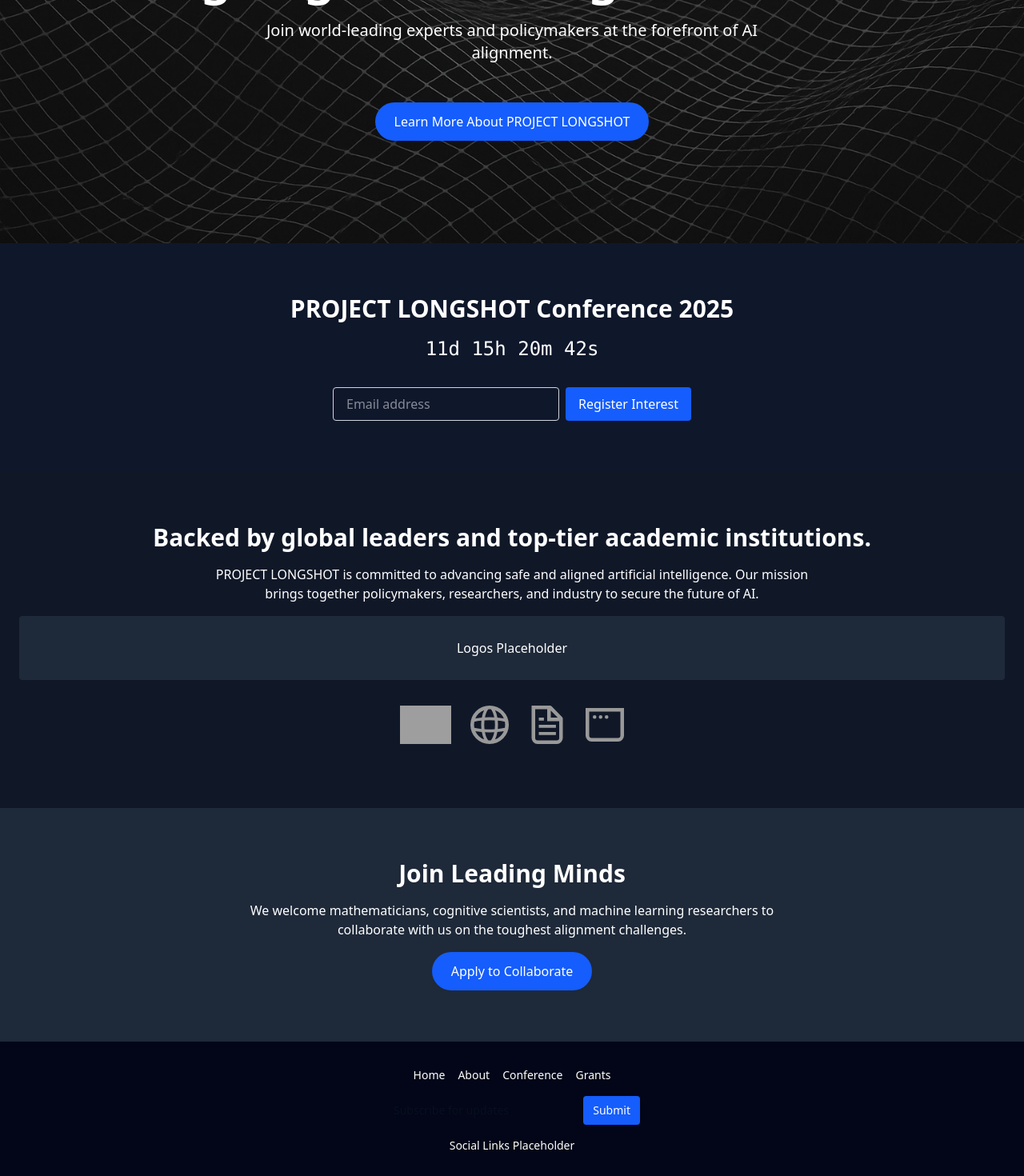
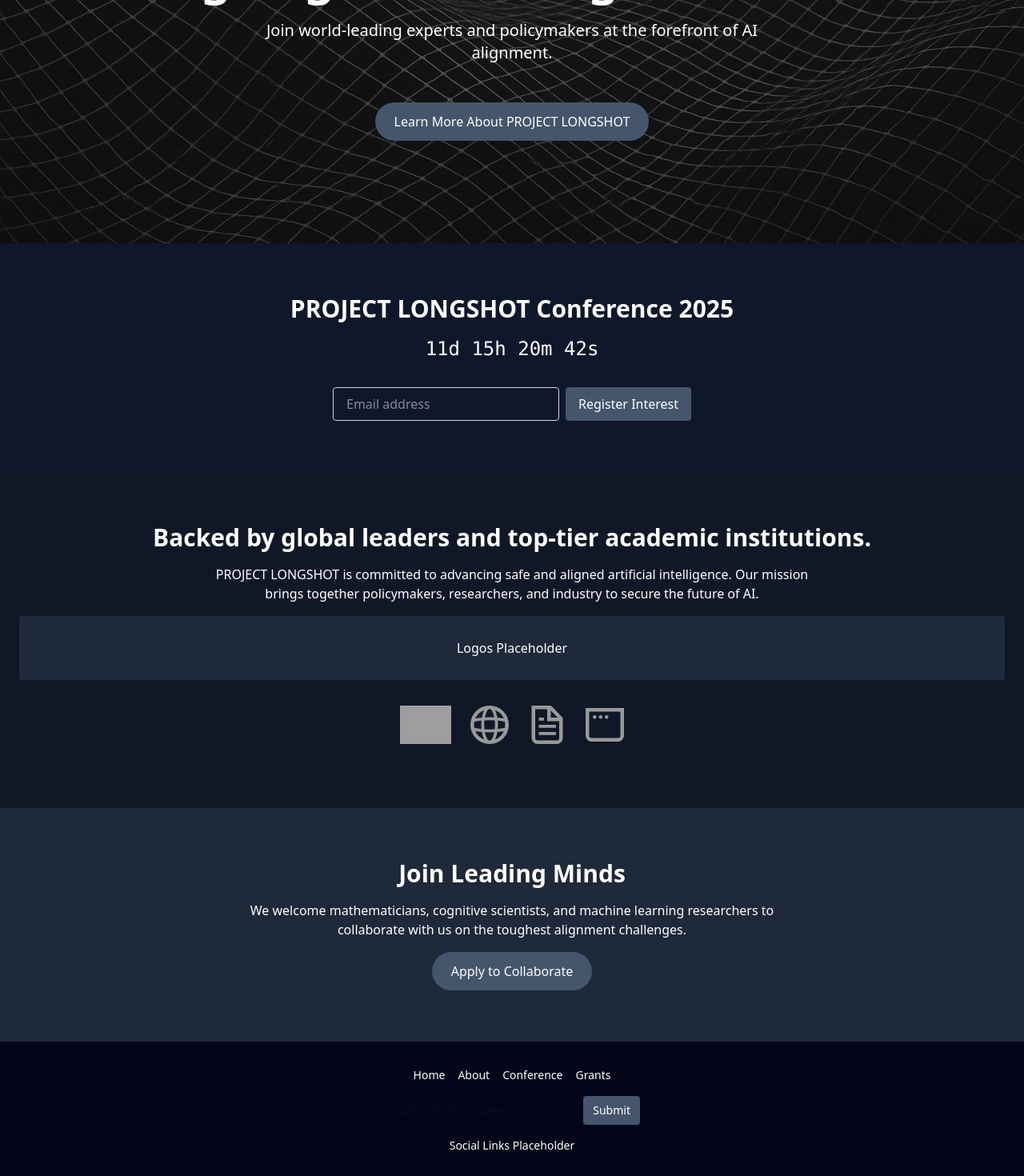
Before and after one commit to willkwork/Longshot, a Next.js app: page / in a window 1280 px wide. Shown: the part 340-1810 px from the top of the page at 80% size. Built offline with nearby package versions, Linux system fonts and the light colour scheme; grey boxes are pictures that could not be loaded.

Commit message:
Make buttons use slate background

```diff
--- a/app/conference/page.tsx
+++ b/app/conference/page.tsx
@@ -24,7 +24,7 @@ export default function ConferencePage() {
           <input type="email" placeholder="Email address" className="flex-1 px-4 py-2 rounded border border-gray-300 dark:border-gray-700 bg-transparent" />
           <MotionButton
             type="submit"
-            className="bg-blue-600 text-white px-4 py-2 rounded"
+            className="bg-slate-600 text-white px-4 py-2 rounded"
             whileHover={{ scale: 1.05 }}
             whileFocus={{ scale: 1.05 }}
             whileTap={{ scale: 0.95 }}
--- a/app/grants/page.tsx
+++ b/app/grants/page.tsx
@@ -34,7 +34,7 @@ export default function GrantsPage() {
         <p className="max-w-2xl">We welcome proposals from academics and research groups around the world. Funding cycles run throughout the year.</p>
         <MotionLink
           href="#"
-          className="bg-blue-600 text-white px-6 py-3 rounded-full"
+          className="bg-slate-600 text-white px-6 py-3 rounded-full"
           whileHover={{ scale: 1.05 }}
           whileFocus={{ scale: 1.05 }}
           whileTap={{ scale: 0.95 }}
--- a/app/page.tsx
+++ b/app/page.tsx
@@ -23,7 +23,7 @@ export default function Home() {
 
         <MotionLink
           href="#about"
-          className="mt-6 inline-block bg-blue-600 text-white rounded-full px-6 py-3"
+          className="mt-6 inline-block bg-slate-600 text-white rounded-full px-6 py-3"
           whileHover={{ scale: 1.05 }}
           whileFocus={{ scale: 1.05 }}
           whileTap={{ scale: 0.95 }}
@@ -47,7 +47,7 @@ export default function Home() {
           <input type="email" placeholder="Email address" className="flex-1 px-4 py-2 rounded border border-gray-300 dark:border-gray-700 bg-transparent" />
           <MotionButton
             type="submit"
-            className="bg-blue-600 text-white px-4 py-2 rounded"
+            className="bg-slate-600 text-white px-4 py-2 rounded"
             whileHover={{ scale: 1.05 }}
             whileFocus={{ scale: 1.05 }}
             whileTap={{ scale: 0.95 }}
@@ -85,7 +85,7 @@ export default function Home() {
         <p className="max-w-2xl">We welcome mathematicians, cognitive scientists, and machine learning researchers to collaborate with us on the toughest alignment challenges.</p>
         <MotionLink
           href="#"
-          className="bg-blue-600 text-white px-6 py-3 rounded-full"
+          className="bg-slate-600 text-white px-6 py-3 rounded-full"
           whileHover={{ scale: 1.05 }}
           whileFocus={{ scale: 1.05 }}
           whileTap={{ scale: 0.95 }}
@@ -114,7 +114,7 @@ export default function Home() {
           <input type="email" placeholder="Subscribe for updates" className="flex-1 px-3 py-2 rounded text-gray-900" />
           <MotionButton
             type="submit"
-            className="bg-blue-600 text-white px-3 py-2 rounded"
+            className="bg-slate-600 text-white px-3 py-2 rounded"
             whileHover={{ scale: 1.05 }}
             whileFocus={{ scale: 1.05 }}
             whileTap={{ scale: 0.95 }}
```
